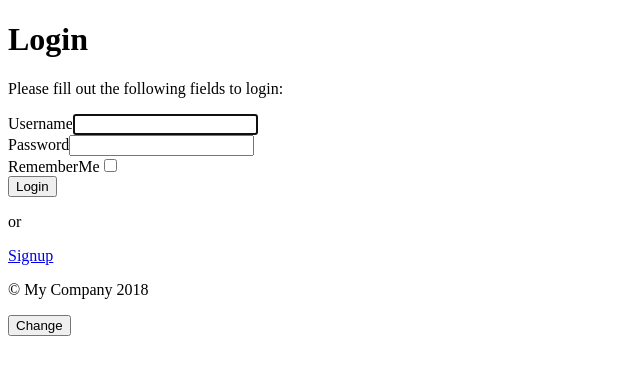
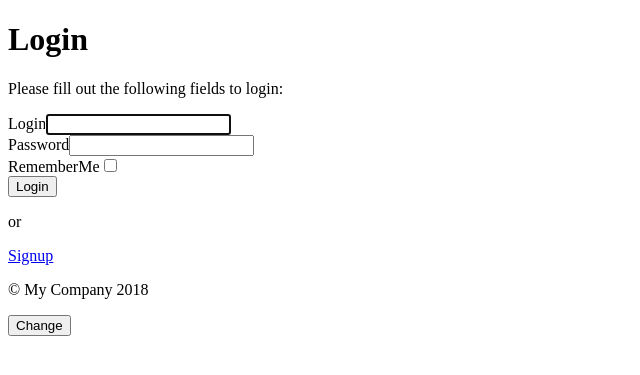
Before and after one commit to mpaymetov/OurCRM, a Yii app: template views/site/login.php in a window 1280 px wide. Shown: the top 375 px of the page, without its empty margins (0-640 px from the left). Run offline with PHP 8.4 and a stand-in for Yii, Linux system fonts and the light colour scheme; the template is opened without the code that fills it, so the values that code supplies are empty; form fields are guessed from the names that the template uses; some libraries are stand-ins or nearby versions.

Commit message:
исправил страницу авторизации

```diff
--- a/views/site/login.php
+++ b/views/site/login.php
@@ -24,7 +24,7 @@ $this->params['breadcrumbs'][] = $this->title;
         ],
     ]); ?>
 
-        <?= $form->field($model, 'username')->textInput(['autofocus' => true]) ?>
+        <?= $form->field($model, 'login')->textInput(['autofocus' => true]) ?>
 
         <?= $form->field($model, 'password')->passwordInput() ?>
 
```
